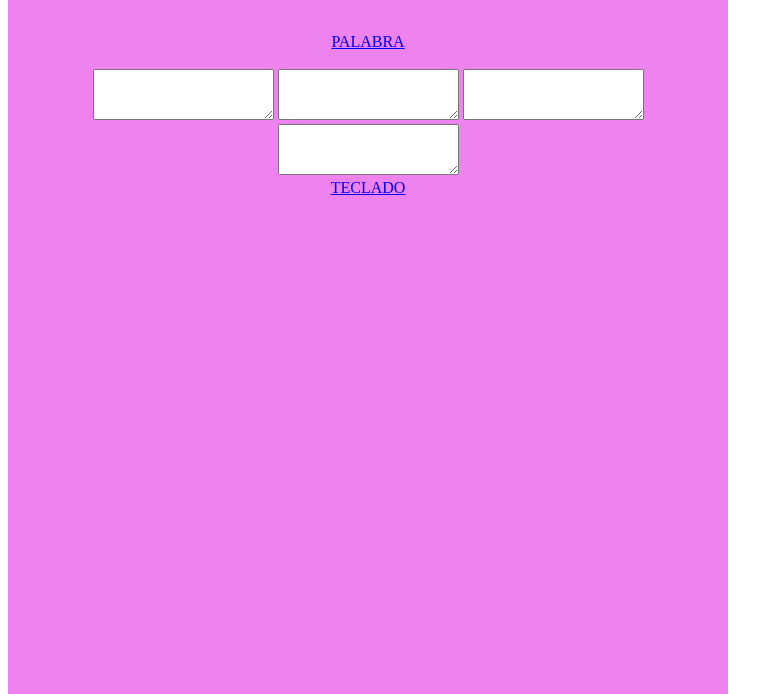
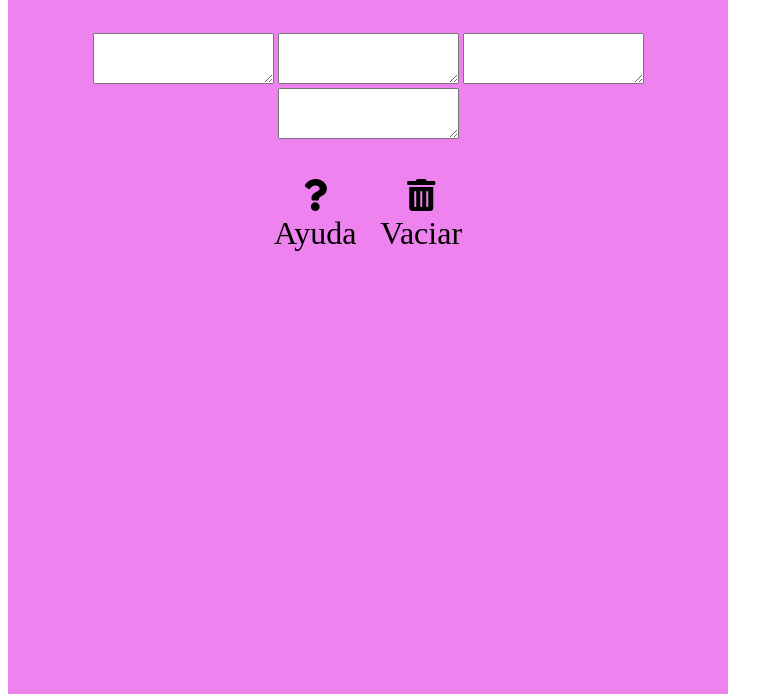
Before and after one commit to ItsSt0rm/juegoApps, a plain HTML site: page index.html in a window 1280 px wide. Shown: the part 3126-3820 px from the top of the page, without its empty margins (0-783 px from the left). Drawn offline with Linux system fonts and the light colour scheme.

Commit message:
he agregado los botones de ayuda o vaciar teclado

```diff
--- a/index.html
+++ b/index.html
@@ -2,6 +2,8 @@
 <html lang="en">
 
 <head>
+    <link rel="stylesheet" href="https://use.fontawesome.com/releases/v5.8.1/css/all.css"
+        integrity="sha384-50oBUHEmvpQ+1lW4y57PTFmhCaXp0ML5d60M1M7uH2+nqUivzIebhndOJK28anvf" crossorigin="anonymous">
     <meta charset="UTF-8">
     <title>4/1</title>
     <style type="text/css">
@@ -77,6 +79,24 @@
             float: left;
             margin: 5px;
         }
+
+        @font-face {
+            font-family: "FontAwesome";
+            src: url("fontawesome-webfont.woff");
+        }
+
+        p {
+            font-size: 200%;
+        }
+
+        .icono::before {
+            font-family: "FontAwesome", sans-serif;
+            content: "\f058";
+        }
+
+        .icono-ayuda {
+            margin-right: 20px;
+        }
     </style>
 
     <script>
@@ -150,8 +170,6 @@
         </div>
         <br>
         <br>
-
-        <a href="#">PALABRA</a><br><br>
         <!--Material textarea-->
         <div class="md-form">
             <textarea id="form7" class="md-textarea form-control" rows="3"></textarea>
@@ -160,9 +178,21 @@
             <textarea id="form7" class="md-textarea form-control" rows="3"></textarea>
         </div>
         <!--Textarea with icon prefix-->
+        <!--Botones de ayuda y eliminar-->
+        <div style="text-align:center;">
+            <table style="margin: 0 auto;">
+                <tr>
+                    <td>
+                        <p class="icono-ayuda"> <i class="fas fa-question"></i> <br>Ayuda</p>
+                    </td>
+                    <td>
+                        <p class="iconos"> <i class="fas fa-trash-alt"></i></i><br>Vaciar</p>
+                    </td>
+                </tr>
+            </table>
+        </div>
+        <!--Botones de ayuda y eliminar-->
 
-
-        <a href="#">TECLADO</a><br><br>
     </section>
     <!-- Créditos / Autores -->
     <section id="creditos">
```
